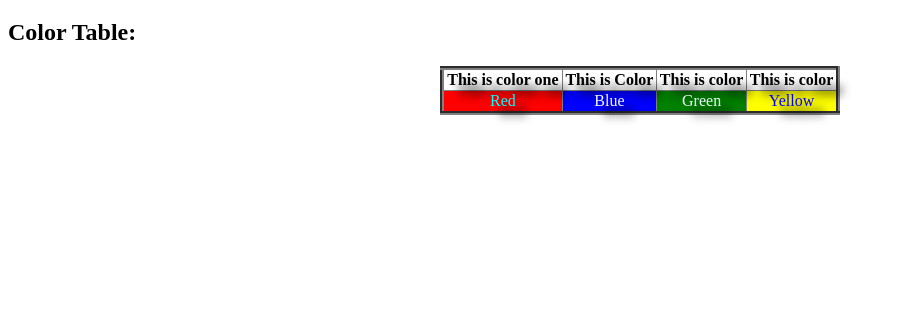
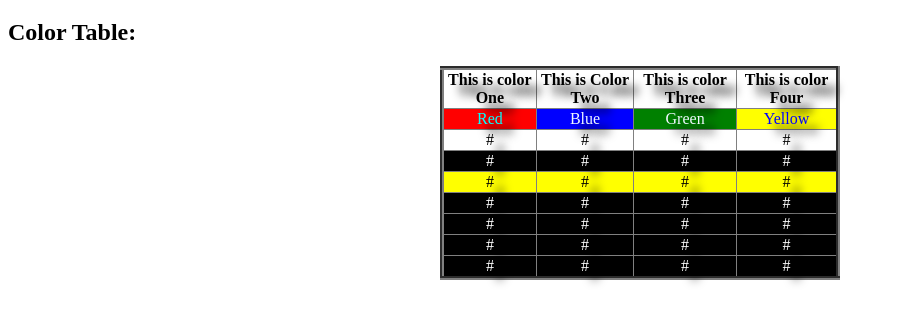
Before and after one commit to edskate/HTML---CSS--04-07-2024, a plain HTML site: page index.html in a window 1280 px wide. Shown: the part 61-384 px from the top of the page, without its empty margins (0-902 px from the left). Drawn offline with Linux system fonts and the light colour scheme.

Commit message:
add color

```diff
--- a/index.html
+++ b/index.html
@@ -13,10 +13,10 @@
 
     <table border="4" width="400">
         <tr>
-            <th>This is color one</th>
-            <th>This is Color</th>
-            <th>This is color</th>
-            <th>This is color</th>
+            <th>This is color One</th>
+            <th>This is Color Two</th>
+            <th>This is color Three</th>
+            <th>This is color Four</th>
         </tr>
         <tr>
             <td bgcolor="red" style="color: aqua;">Red</td>
@@ -24,6 +24,48 @@
             <td bgcolor="green" style="color: aliceblue;">Green</td>
             <td bgcolor="yellow" style="color: blue;">Yellow</td>
         </tr>
+        <tr>
+            <td bgcolor="white" style="color: black;">#</td>
+            <td bgcolor="white" style="color: black;">#</td>
+            <td bgcolor="white" style="color: black;">#</td>
+            <td bgcolor="white" style="color: black;">#</td>
+        </tr>
+        <tr>
+            <td bgcolor="black" style="color: white;">#</td>
+            <td bgcolor="black" style="color: white;">#</td>
+            <td bgcolor="black" style="color: white;">#</td>
+            <td bgcolor="black" style="color: white;">#</td>
+        </tr>
+        <tr>
+            <td bgcolor="yellow" style="color: black;">#</td>
+            <td bgcolor="yellow" style="color: black;">#</td>
+            <td bgcolor="yellow" style="color: black;">#</td>
+            <td bgcolor="yellow" style="color: black;">#</td>
+        </tr>
+        <tr>
+            <td bgcolor="black" style="color: white;">#</td>
+            <td bgcolor="black" style="color: white;">#</td>
+            <td bgcolor="black" style="color: white;">#</td>
+            <td bgcolor="black" style="color: white;">#</td>
+        </tr>
+        <tr>
+            <td bgcolor="black" style="color: white;">#</td>
+            <td bgcolor="black" style="color: white;">#</td>
+            <td bgcolor="black" style="color: white;">#</td>
+            <td bgcolor="black" style="color: white;">#</td>
+        </tr>
+        <tr>
+            <td bgcolor="black" style="color: white;">#</td>
+            <td bgcolor="black" style="color: white;">#</td>
+            <td bgcolor="black" style="color: white;">#</td>
+            <td bgcolor="black" style="color: white;">#</td>
+        </tr>
+        <tr>
+            <td bgcolor="black" style="color: white;">#</td>
+            <td bgcolor="black" style="color: white;">#</td>
+            <td bgcolor="black" style="color: white;">#</td>
+            <td bgcolor="black" style="color: white;">#</td>
+        </tr>
     </table>
 </body>
 </html>
```
